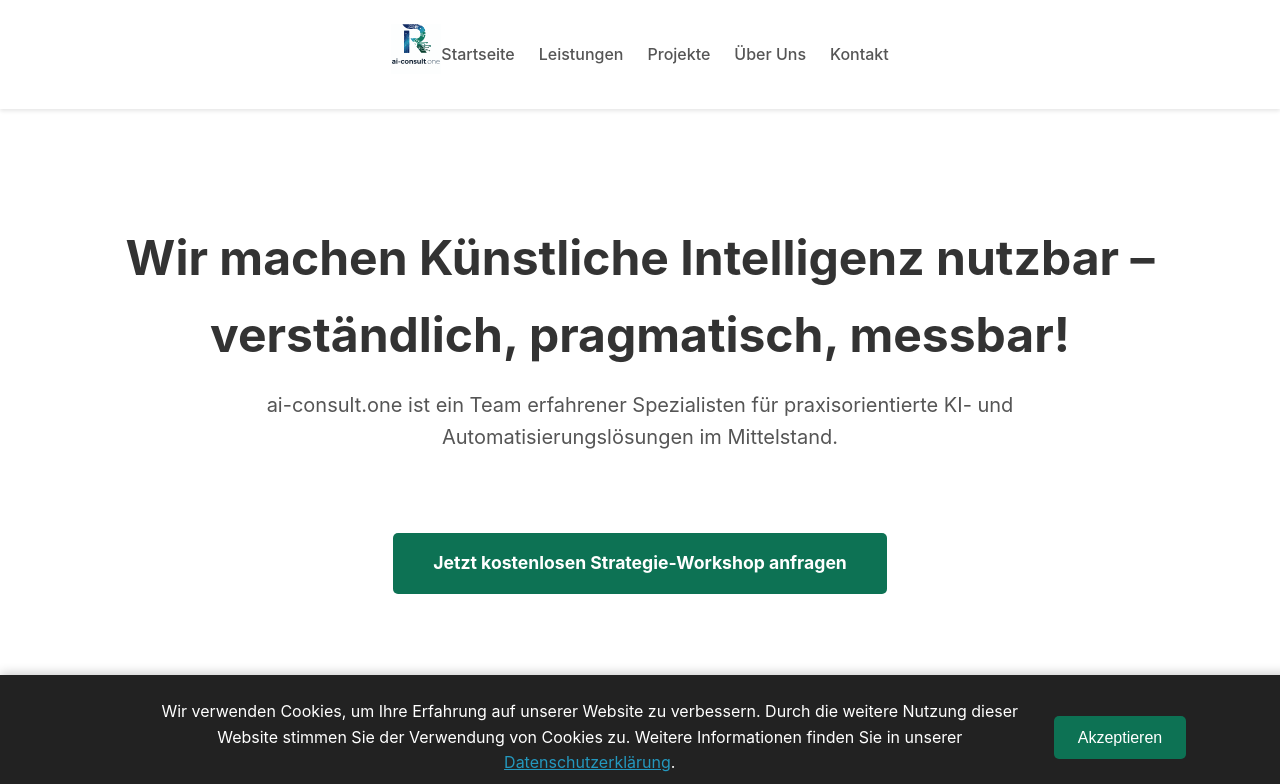
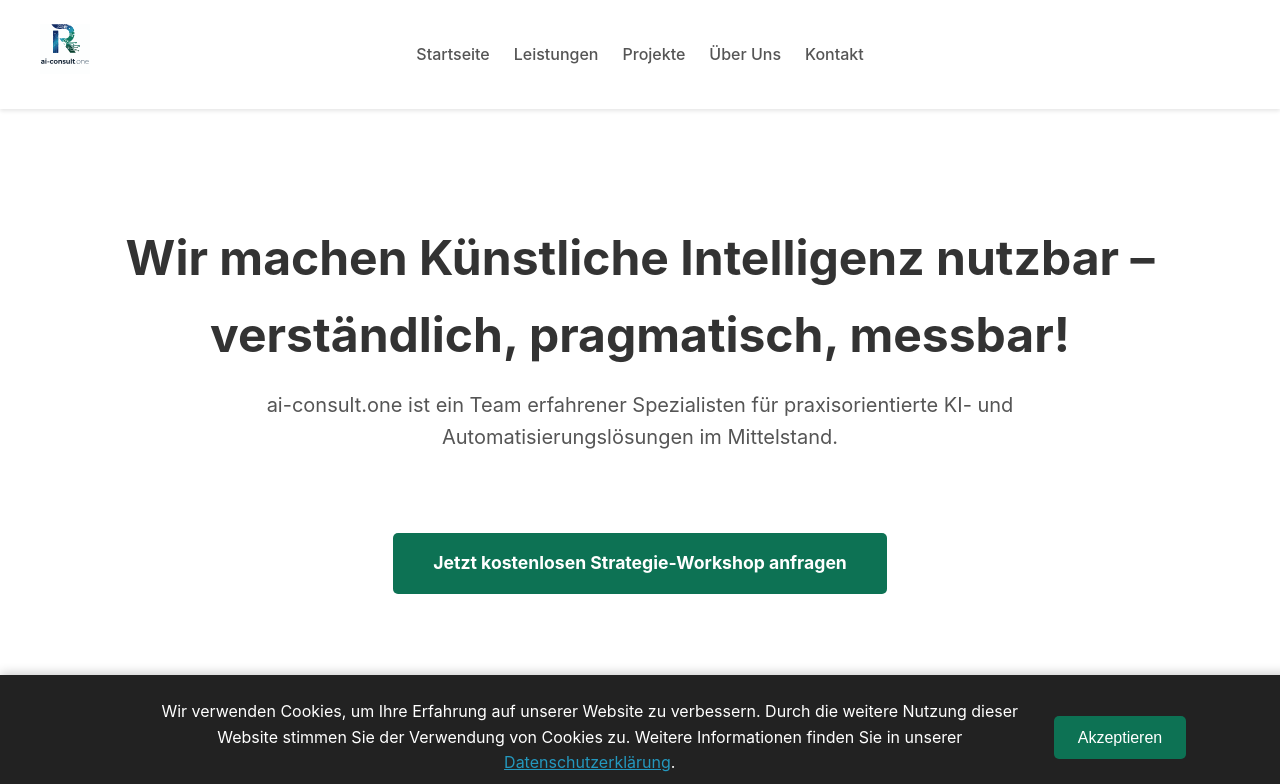
Before and after one commit to soulhollow/playground, a plain HTML site: page index.html in a window 1280 px wide. Shown: the top 784 px of the page. Drawn offline with Linux system fonts and the light colour scheme.

Commit message:
finale fix

```diff
--- a/style.css
+++ b/style.css
@@ -36,7 +36,7 @@ header {
 
 nav {
     display: flex;
-    justify-content: center;
+    justify-content: space-between;
     align-items: center;
     max-width: 1200px;
     margin: auto;
@@ -63,10 +63,10 @@ nav ul {
     gap: 1.5rem;
     margin: 0;
     padding: 0;
-    position: static;
-    top: auto;
-    right: auto;
-    transform: none;
+    position: absolute;
+    left: 50%;
+    top: 50%;
+    transform: translate(-50%, -50%);
 }
 
 nav ul li a {
@@ -369,6 +369,7 @@ body.legal-page main {
         left: 0;
         background-color: var(--white);
         box-shadow: 0 4px 8px rgba(0,0,0,0.1);
+        transform: none;
     }
 
     nav .nav-links.nav-active {
```
